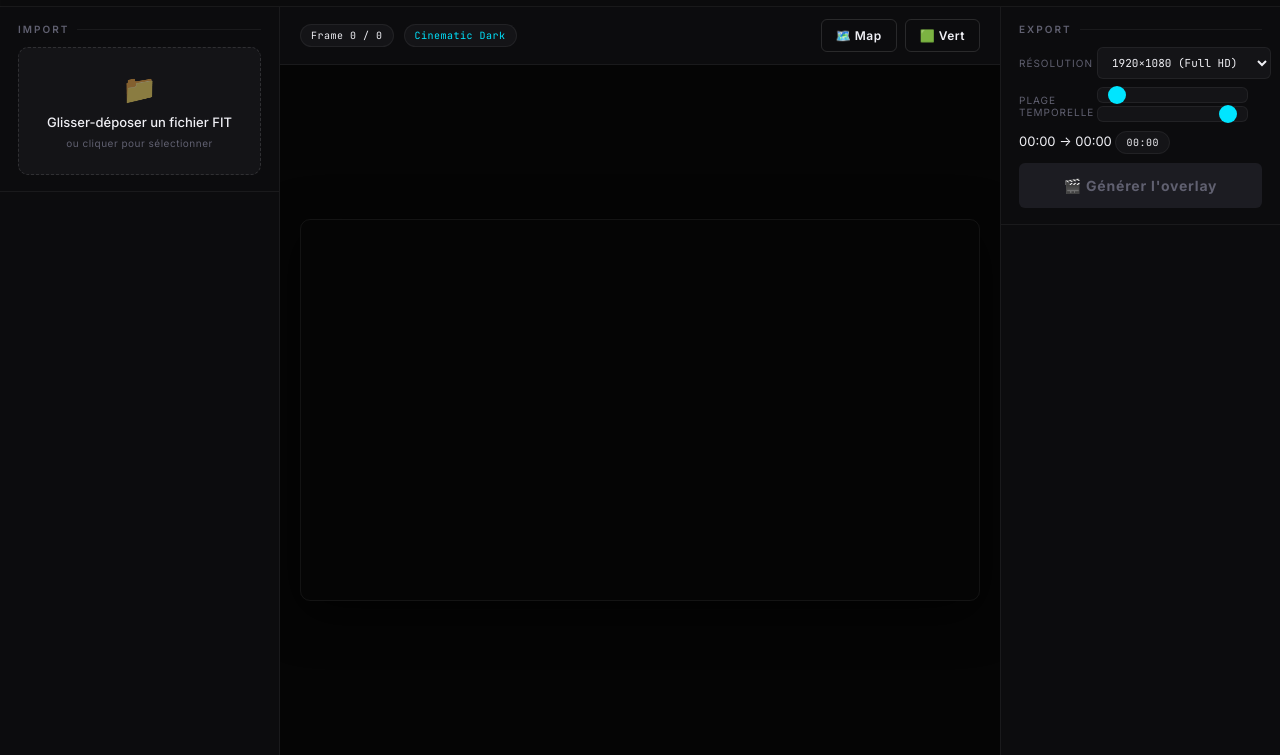
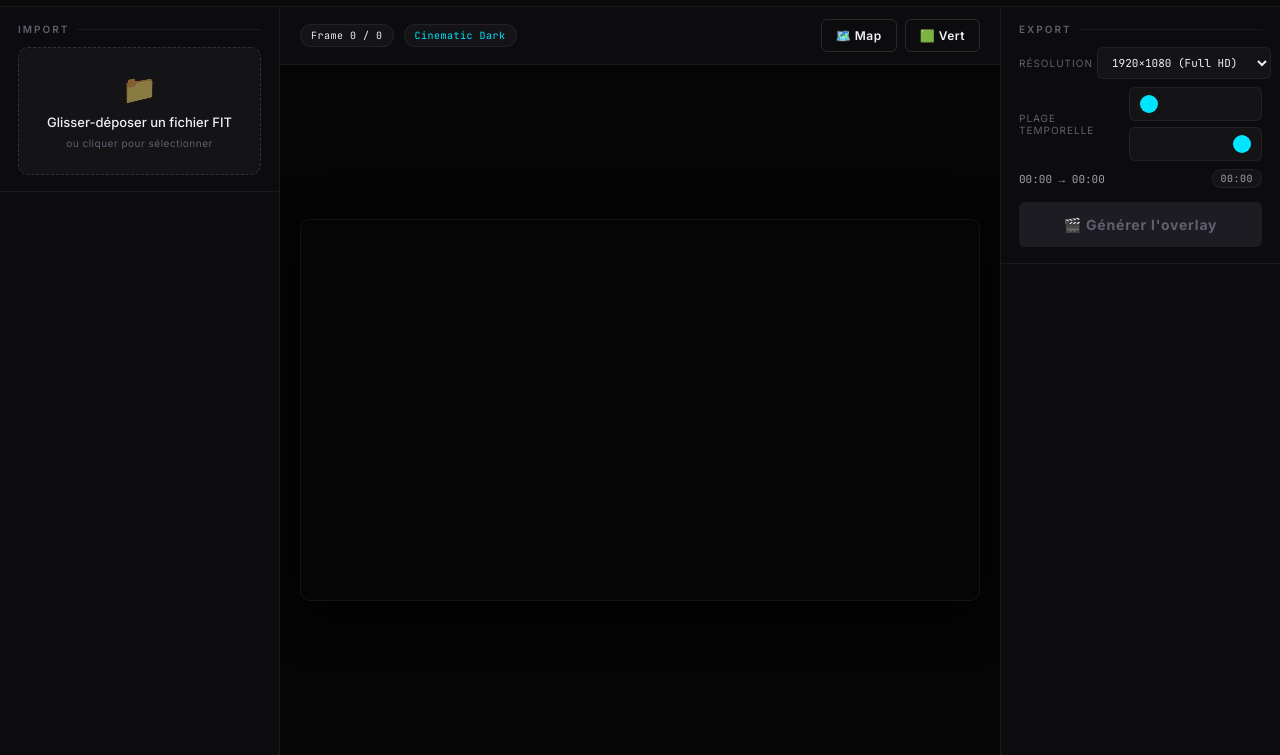
Before and after one commit to niceescap/PP2, a website built with Vite: page index.html in a window 1280 px wide. Shown: the part 45-800 px from the top of the page. Built offline with nearby package versions, Linux system fonts and the light colour scheme.

Commit message:
style: add export range slider styles

```diff
--- a/src/styles/main.css
+++ b/src/styles/main.css
@@ -442,6 +442,30 @@ input[type="range"]::-moz-range-thumb {
 ::-webkit-scrollbar-thumb { background: var(--bg-elevated); border-radius: 3px; }
 ::-webkit-scrollbar-thumb:hover { background: var(--border-strong); }
 
+/* ── Export Range Sliders ──────────────────────── */
+.range-sliders {
+  display: flex;
+  flex-direction: column;
+  gap: 6px;
+}
+.range-sliders input[type="range"] {
+  width: 100%;
+  accent-color: var(--primary);
+}
+.range-summary {
+  display: flex;
+  justify-content: space-between;
+  align-items: center;
+  margin-top: 6px;
+  font-size: 11px;
+  color: var(--text-mid);
+  font-family: var(--font-mono);
+}
+.range-summary .badge {
+  font-size: 10px;
+  padding: 2px 8px;
+}
+
 /* ── Responsive ────────────────────────────────── */
 @media (max-width: 900px) {
   .panel-left { width: 220px; }
```
